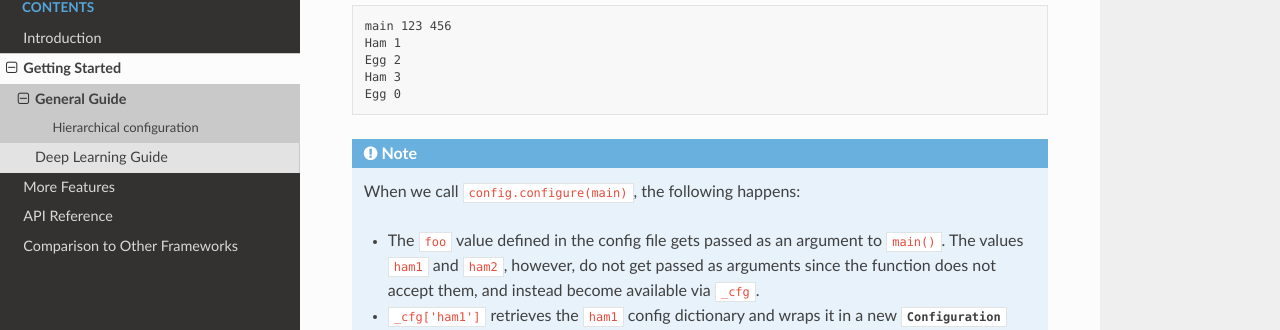
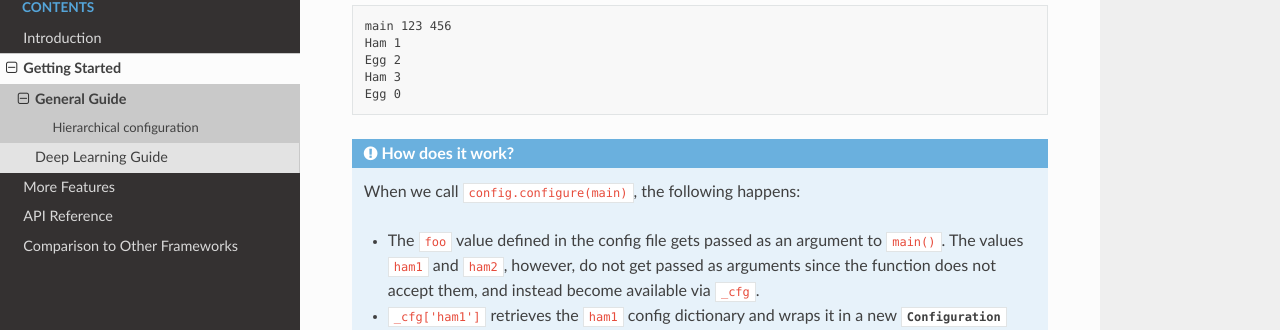
Before and after one commit to cifkao/confugue, a Sphinx documentation site: the page built from docs/general-guide.rst, in a window 1280 px wide and 900 px high, scrolled down 1923 px. Shown: the part 114-444 px from the top of the window. Built offline with Sphinx 7.4.7 and the Read the Docs theme 2.0.0, drawn with Linux system fonts in a browser that asks for light colours.

Commit message:
Change admonition title

```diff
--- a/docs/general-guide.rst
+++ b/docs/general-guide.rst
@@ -87,7 +87,8 @@ Now, given the following :file:`config2.yaml`...
    Egg 0
 
 
-.. Note::
+.. admonition:: How does it work?
+
   When we call :code:`config.configure(main)`, the following happens:
 
   - The :code:`foo` value defined in the config file gets passed as an argument to :code:`main()`. The values :code:`ham1` and :code:`ham2`, however, do not get passed as arguments since the function does not accept them, and instead become available via :code:`_cfg`.
```
